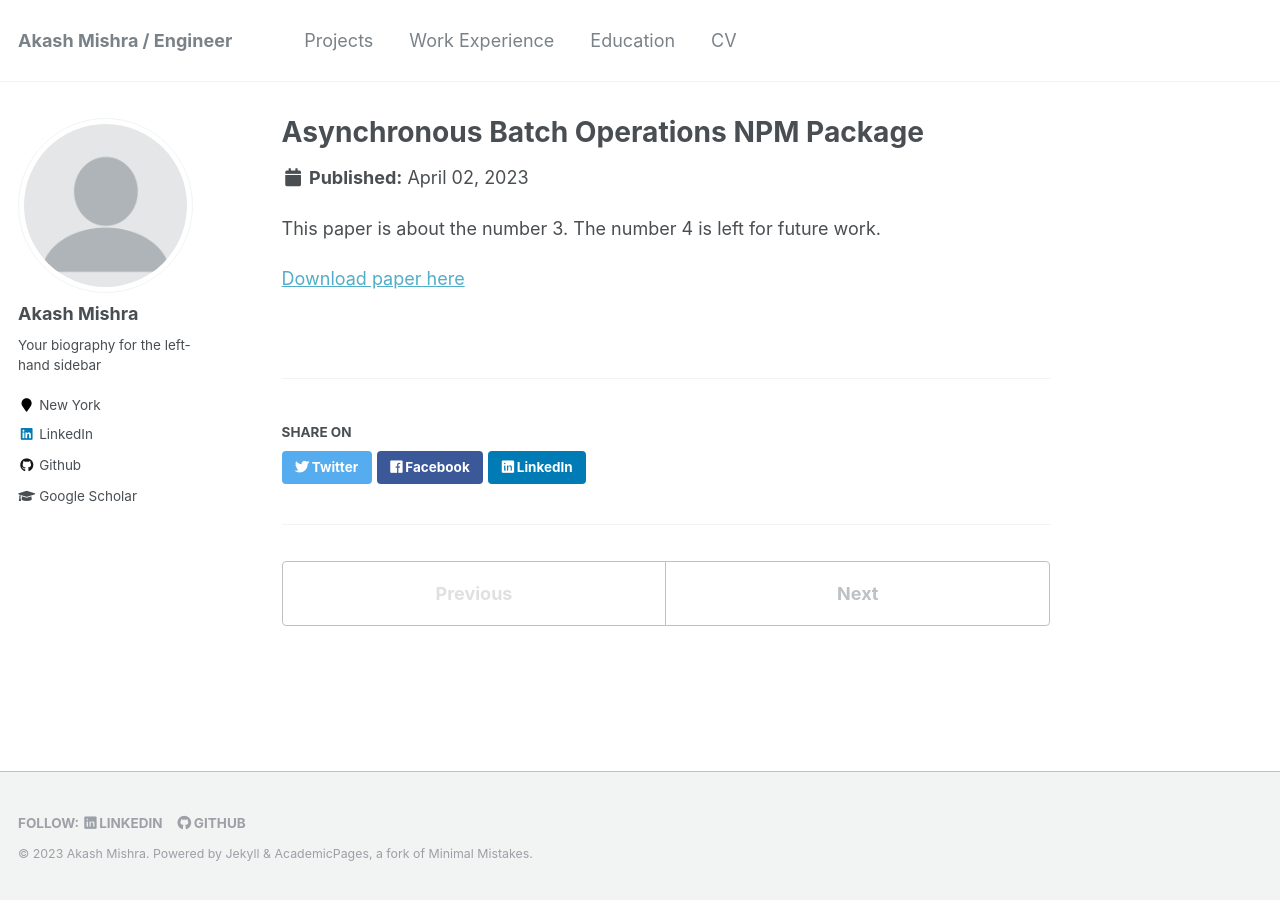
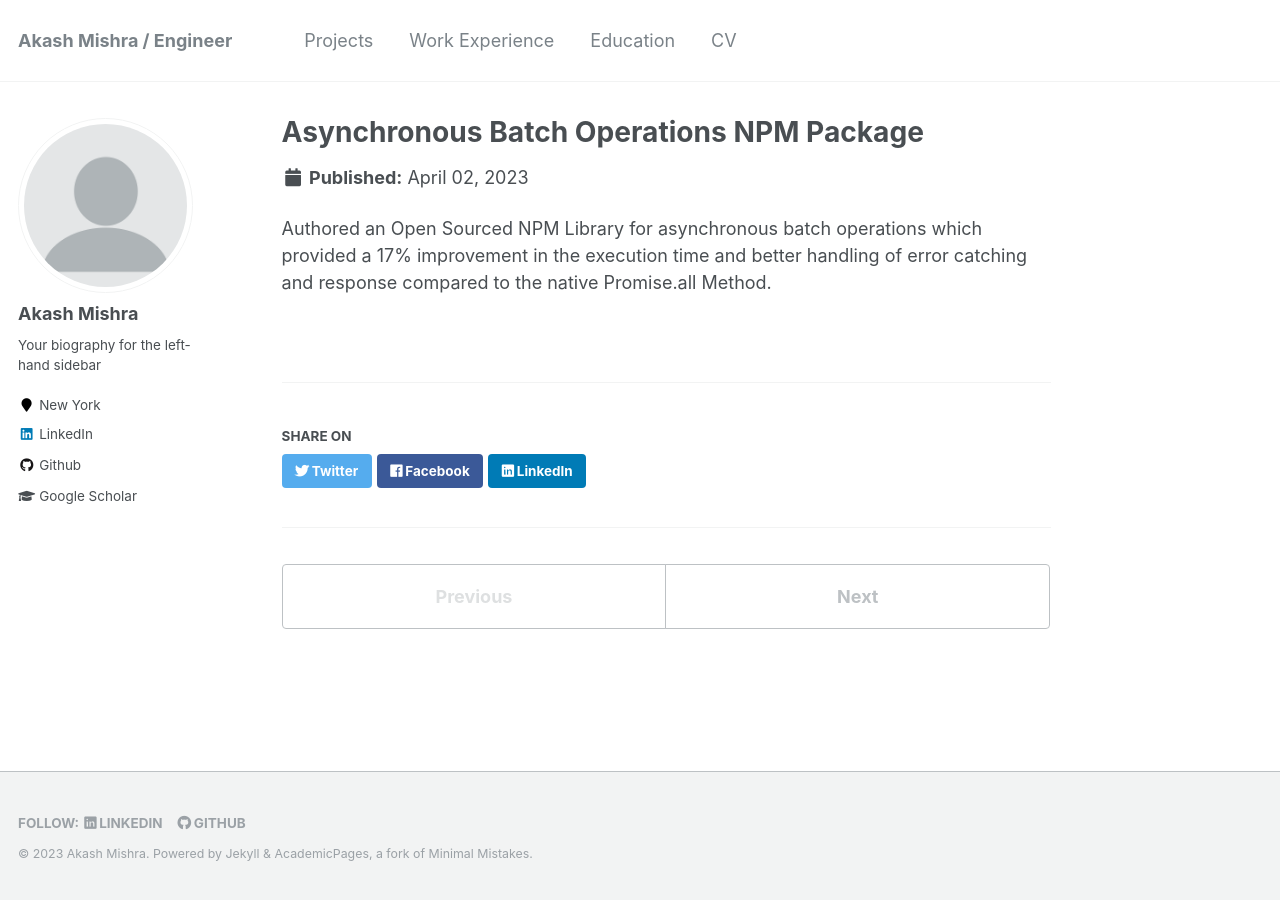
Before and after one commit to akashsky1994/akashsky1994.github.io, a Jekyll site: the page built from _projects/asynchronous-batch-npm.md, in a window 1280 px wide. Built offline with Jekyll 4.4.1, drawn with Linux system fonts in a browser that asks for light colours.

Commit message:
fix: updating projects

```diff
--- a/_projects/asynchronous-batch-npm.md
+++ b/_projects/asynchronous-batch-npm.md
@@ -1,10 +1,10 @@
 ---
 title: "Asynchronous Batch Operations NPM Package"
 collection: projects
-permalink: /project/asynchronous-batch-npm
-excerpt: 'This paper is about the number 3. The number 4 is left for future work.'
-paperurl: 'http://academicpages.github.io/files/paper3.pdf'
+# permalink: /project/asynchronous-batch-npm
+excerpt: 'Authored an Open Sourced NPM Library for asynchronous batch operations which provided a 17% improvement in the execution
+time and better handling of error catching and response compared to the native Promise.all Method'
+paperurl: 'https://www.npmjs.com/package/async-plus'
 ---
-This paper is about the number 3. The number 4 is left for future work.
-
-[Download paper here](http://academicpages.github.io/files/paper3.pdf)
+Authored an Open Sourced NPM Library for asynchronous batch operations which provided a 17% improvement in the execution
+time and better handling of error catching and response compared to the native Promise.all Method.
```
Also changed, not shown: _projects/data-analysis.md (+3 -2 lines), _projects/depth-estimation.md (+1 -1 lines), _projects/recommender-system.md (+1 -1 lines), _projects/ssl-multimodal-graph.md (+1 -1 lines).
